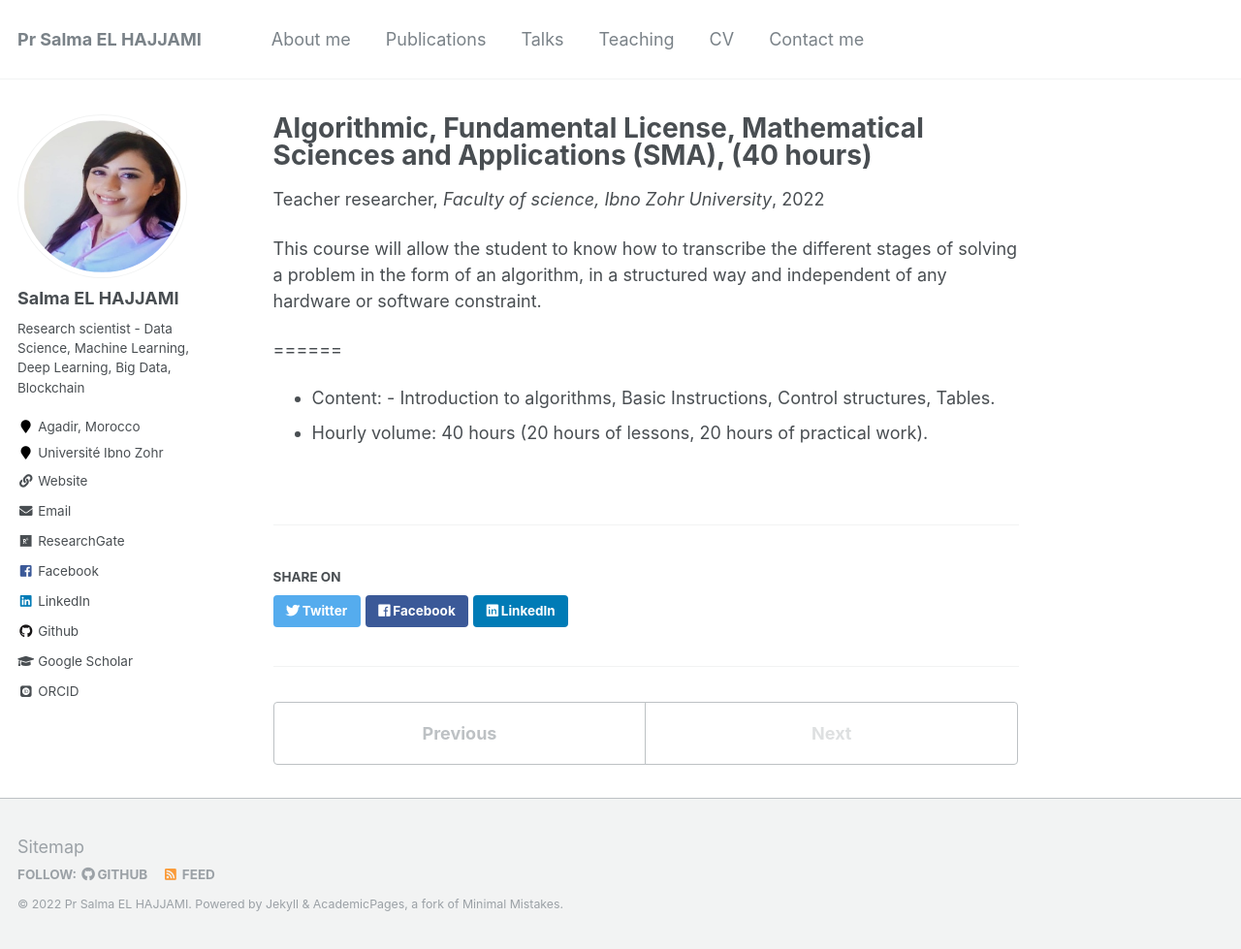
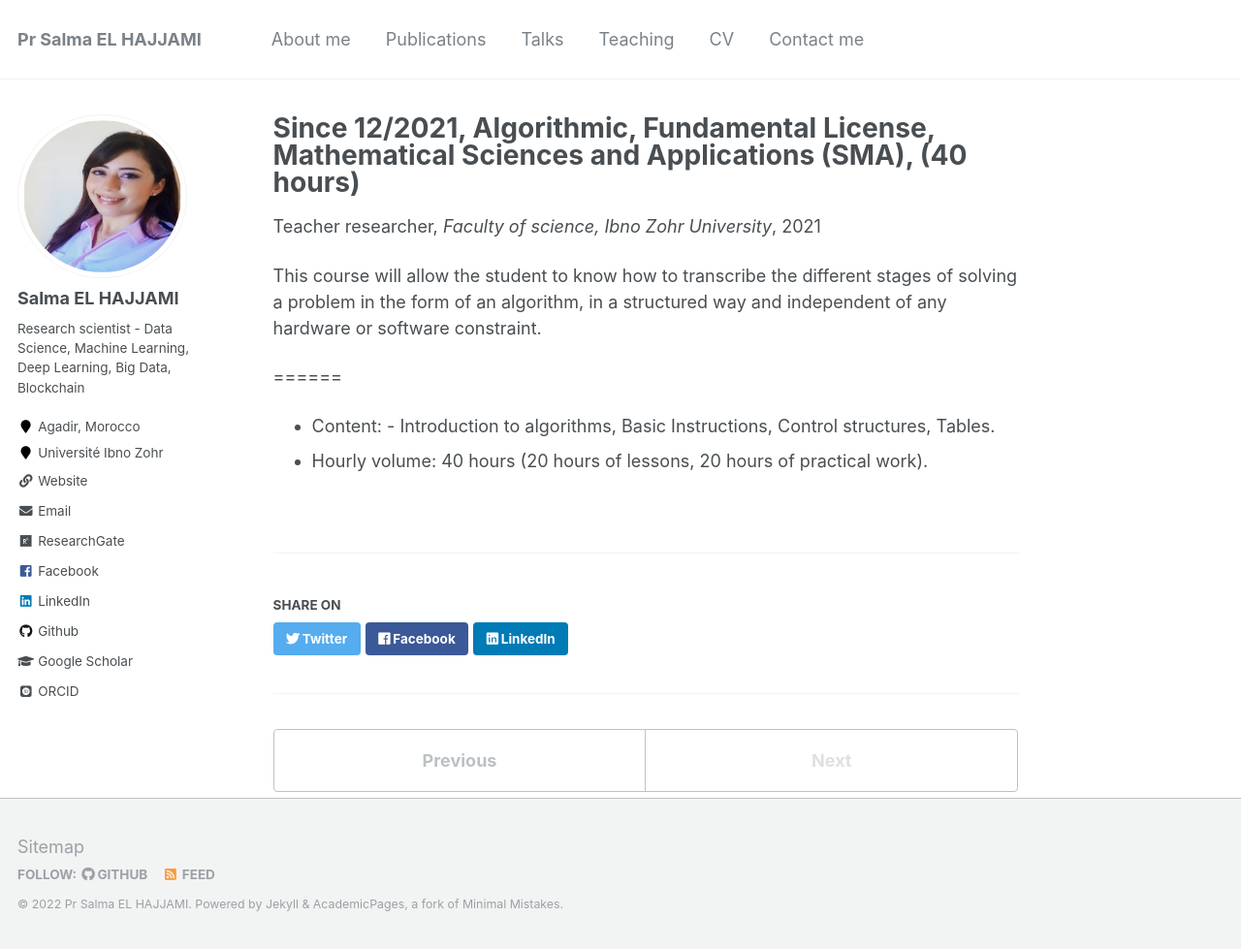
Before and after one commit to salmaelhajjami/salmaelhajjami.github.io, a Jekyll site: the page built from _teaching/2022-Algo.md, in a window 1280 px wide and 979 px high. Shown: the whole window at 97% size. Built offline with Jekyll 4.4.1, drawn with Linux system fonts in a browser that asks for light colours; some web fonts are replaced.

Commit message:
Update 2022-Algo.md

```diff
--- a/_teaching/2022-Algo.md
+++ b/_teaching/2022-Algo.md
@@ -1,9 +1,10 @@
 ---
-title: "Algorithmic, Fundamental License, Mathematical Sciences and Applications (SMA), (40 hours)"
+title: "Since 12/2021, Algorithmic, Fundamental License, Mathematical Sciences and Applications (SMA), (40 hours)"
 collection: teaching
 type: "Teacher researcher"
 permalink: /teaching/2022-Algo
 venue: "Faculty of science, Ibno Zohr University"
+date: 2021-12-01
 location: "Agadir, Morocco"
 ---
 
```
